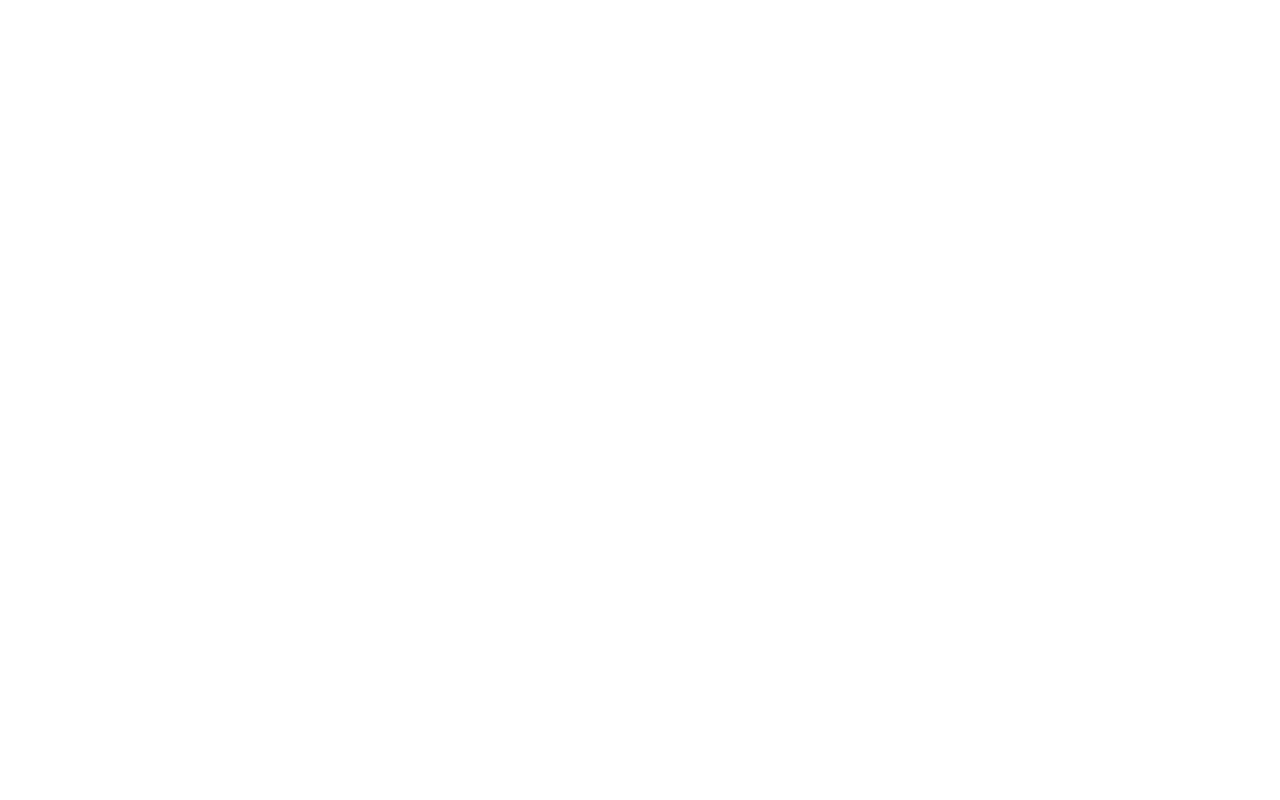
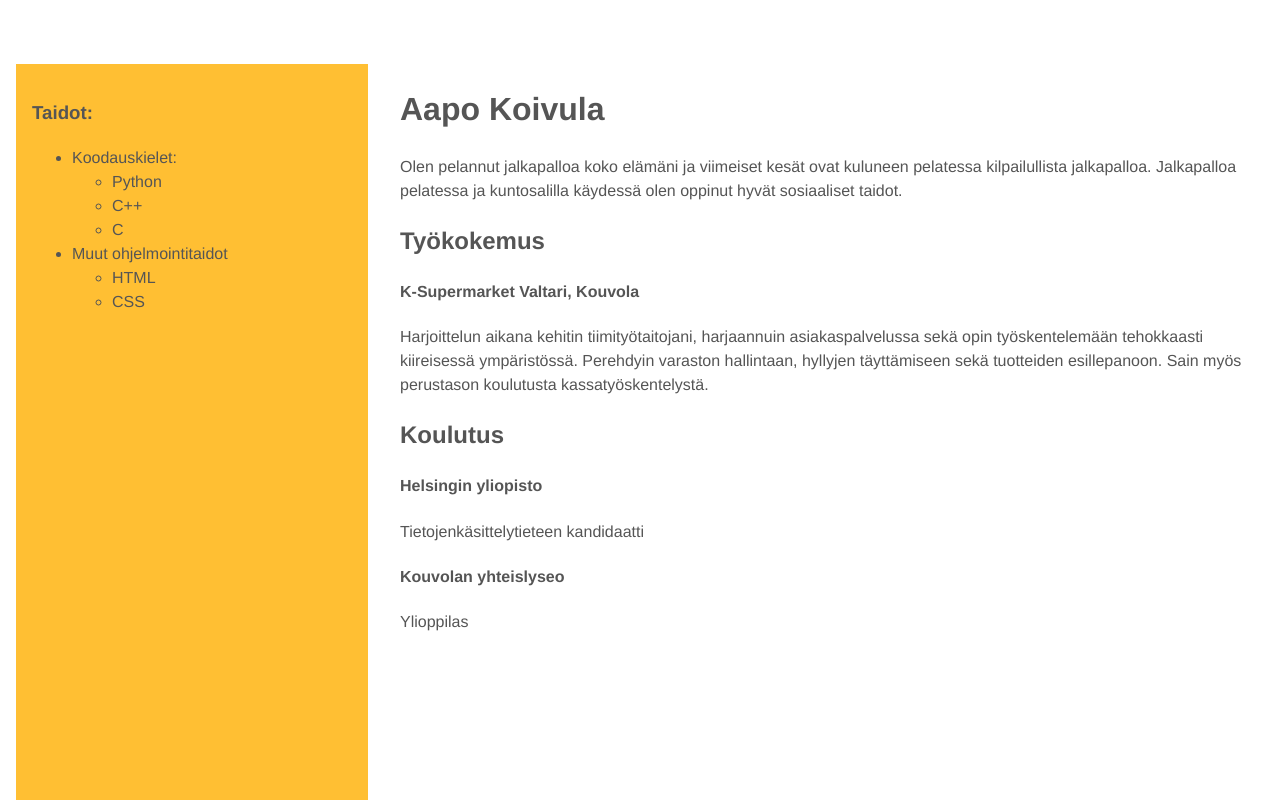
Before and after one commit to aapokoiv/Me_webiste, a plain HTML site: page index.html in a window 1280 px wide. Shown: the top 800 px of the page. Drawn offline with Linux system fonts and the light colour scheme.

Commit message:
koulutus ja työkokemus

```diff
--- a/index.html
+++ b/index.html
@@ -13,6 +13,52 @@
 
 <body>
 
+<div class="leipateksti">
+  <h1>Aapo Koivula</h1>
+
+  <p class="kuvausminusta">Olen pelannut jalkapalloa koko elämäni ja viimeiset kesät ovat kuluneen pelatessa kilpailullista
+jalkapalloa. Jalkapalloa pelatessa ja kuntosalilla käydessä olen oppinut hyvät
+sosiaaliset taidot.<p>
+
+  <h2>Työkokemus</h2>
+
+  <h4>K-Supermarket Valtari, Kouvola</h4>
+
+  <p>Harjoittelun aikana kehitin tiimityötaitojani, harjaannuin
+    asiakaspalvelussa sekä opin työskentelemään tehokkaasti
+    kiireisessä ympäristössä. Perehdyin varaston hallintaan, hyllyjen täyttämiseen sekä
+    tuotteiden esillepanoon. Sain myös perustason koulutusta kassatyöskentelystä.</p>
+
+  <h2>Koulutus</h2>
+
+  <h4>Helsingin yliopisto</h4>
+
+  <p>Tietojenkäsittelytieteen
+    kandidaatti</p>
+
+  <h4>Kouvolan yhteislyseo</h4>
+
+  <p>Ylioppilas</p>
+
+</div>
+
+<div class="vasen_laita">
+  <h3>Taidot:</h3>
+  <ul>
+    <li>Koodauskielet:</li>
+	<ul>
+      <li>Python</li>
+	    <li>C++</li>
+      <li>C</li>
+	</ul>
+    <li>Muut ohjelmointitaidot</li>
+	<ul>
+	  <li>HTML</li>
+	  <li>CSS</li>
+	</ul>
+  </ul>
+</div>
+
 </body>
 
 </html>
--- a/style.css
+++ b/style.css
@@ -1,5 +1,27 @@
+body {
+	margin: 0 auto;
+	font-family: 'Helvetica', 'Arial', sans-serif;
+	line-height: 1.5;
+	padding: 4em 1em;
+	color: #555;
+}
 
+.vasen_laita {
+	background-color: #ffbf33;
+	height: 100em;
+	width: 20em;
+	margin-left: 0em;
+	margin-top: 0em;
+	padding: 1em;
+	right: 2em;
+
+}
+
+.leipateksti {
+	position: absolute;
+	left: 25em;
+}
 
 a {
-  color: blue;
+    color: blue;
 }
```
